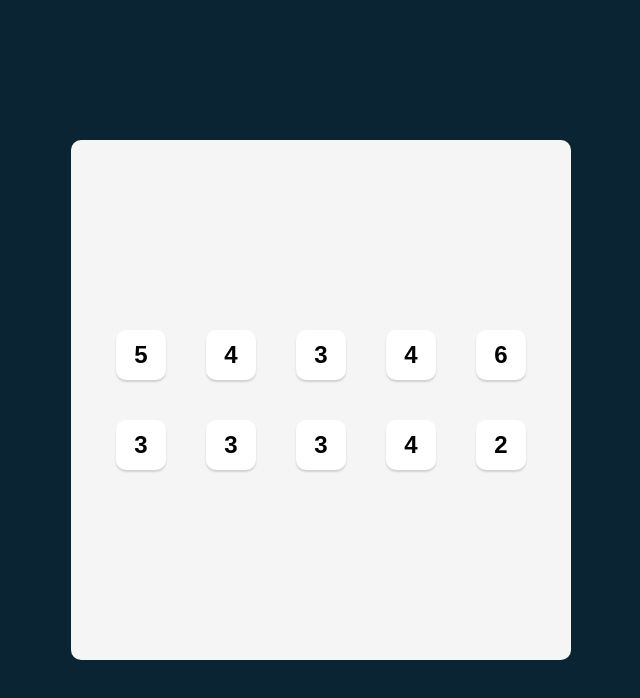
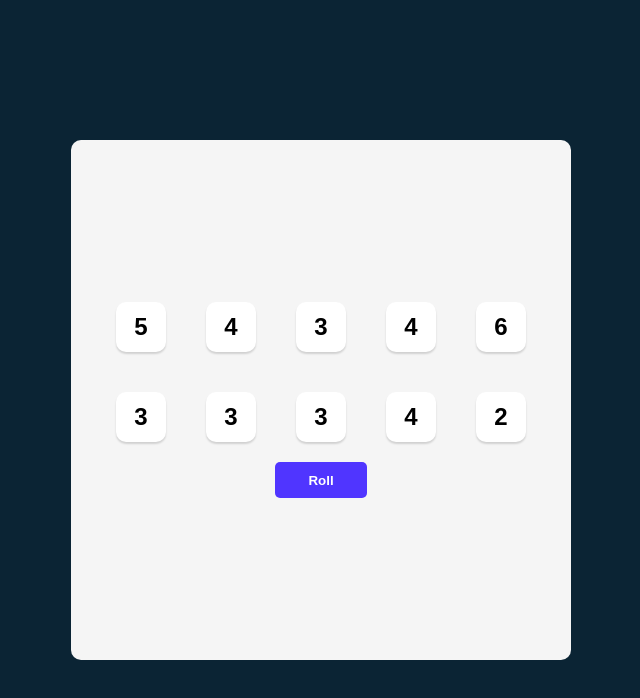
Before and after one commit to Ireme-Nyawe/TenzieGame, a React (Vite) app: page / in a window 1280 px wide. Shown: the top 698 px of the page, without its empty margins (319-959 px from the left). Built offline with nearby package versions, Linux system fonts and the light colour scheme.

Commit message:
add roll button to roll new dice

```diff
--- a/src/App.jsx
+++ b/src/App.jsx
@@ -2,20 +2,22 @@ import { useState } from "react";
 import Die from "./components/Die";
 
 export default function App() {
-  const[dice,setDice]=useState(allDice())
-  function allDice(){
-    const newDice = []
-    for (let i=0; i<10;i++){
-      newDice.push(Math.ceil(Math.random()*6))
+  const [dice, setDice] = useState(allDice());
+  function allDice() {
+    const newDice = [];
+    for (let i = 0; i < 10; i++) {
+      newDice.push(Math.ceil(Math.random() * 6));
     }
     return newDice;
   }
-  const diceElement=dice.map(die=> <Die value={die} />)
+  function handleRoll(){
+    setDice(allDice())
+  }
+  const diceElement = dice.map((die) => <Die value={die} />);
   return (
     <div className="slide">
-      <div className="dice-container">
-      {diceElement}
-      </div>
+      <div className="dice-container">{diceElement}</div>
+      <button className="roll-button" onClick={handleRoll}>Roll</button>
     </div>
   );
 }
--- a/src/index.css
+++ b/src/index.css
@@ -39,3 +39,15 @@ body{
 .die-num{
   font-family: 2rem;
 }
+.roll-button{
+  background: #5035FF;
+  width: 92px;
+  height: 36px;
+  border: 0;
+  border-radius: 5px;
+  color: white;
+  font-weight: bold;
+  margin-top: 20px;
+  cursor: pointer;
+
+}
```
